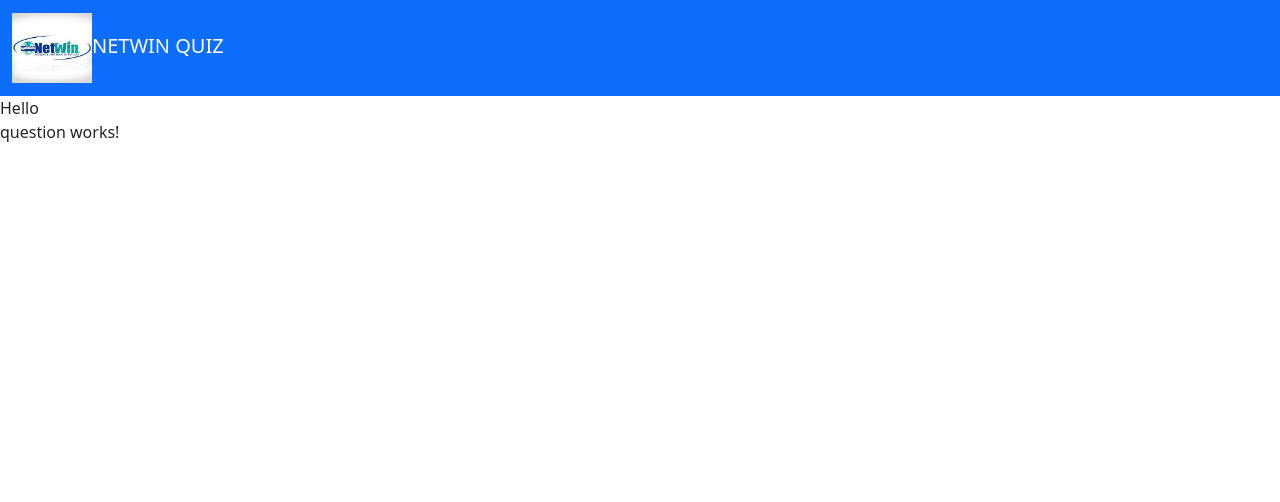
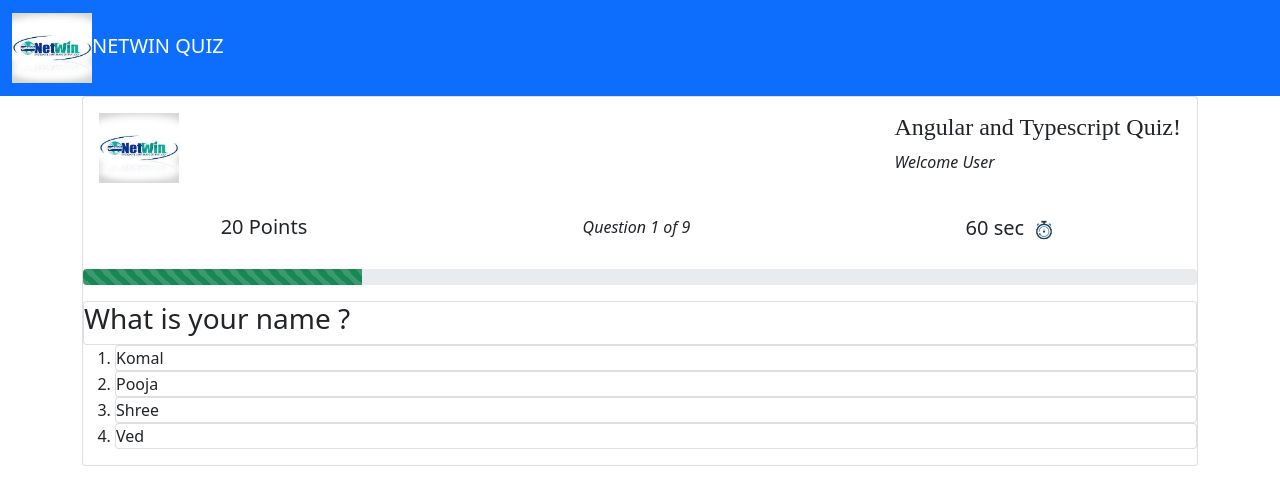
Before and after one commit to komalsonar8/quiz, an Angular app: page /question in a window 1280 px wide. Shown: the top 502 px of the page. Built offline with nearby package versions, Linux system fonts and the light colour scheme.

Commit message:
added progress bar in question component

```diff
--- a/src/app/app.component.html
+++ b/src/app/app.component.html
@@ -1,2 +1,2 @@
 <app-header></app-header>
-<router-outlet>Hello</router-outlet>
+<router-outlet></router-outlet>
--- a/src/app/question/question.component.html
+++ b/src/app/question/question.component.html
@@ -1 +1,63 @@
-<p>question works!</p>
+<!-- <p>question works!</p> -->
+<div class="container">
+    <div class="card">
+        <div class="d-flex justify-content-between p-3">
+            <div class="image">
+                <img src="assets\download.jpg" alt="" width="80" height="70">
+            </div>
+
+            <div class="quiz-header">
+                   <h4 style="font-family: cursive;">Angular and Typescript Quiz!</h4>
+                   <span style="font-style: italic;">Welcome User</span>
+            </div>
+        </div>
+        <div class="d-flex justify-content-around py-3">
+            <div class="score">
+                <h5>20 Points</h5>
+            </div>
+            <div class="question-remain">
+                <span style="font-style:italic;">Question 1 of 9</span>
+            </div>
+            <div class="timer">
+              <h5>  60 sec <img src="assets\download (1).jpg" width="30" height="30" alt=""></h5>
+            </div>
+        </div>
+        <div class="progress mb-3">
+            <div class="progress-bar progress-bar-striped bg-success" role="progressbar" style="width: 25%" aria-valuenow="25" aria-valuemin="0" aria-valuemax="100"></div>
+          </div>
+
+          <div class="question">
+            <div class="card">
+                <h3>What is your name ?</h3>
+            </div>
+          </div>
+
+          <div class="option">
+            <ol>
+                <li>
+                    <div class="card">
+                        Komal
+                    </div>
+                </li>
+
+                <li>
+                    <div class="card">
+                        Pooja
+                    </div>
+                </li>
+
+                <li>
+                    <div class="card">
+                        Shree
+                    </div>
+                </li>
+
+                <li>
+                    <div class="card">
+                        Ved
+                    </div>
+                </li>
+            </ol>
+          </div>
+    </div>
+</div>
--- a/src/app/welcome/welcome.component.html
+++ b/src/app/welcome/welcome.component.html
@@ -1 +1,18 @@
-<p>welcome works!</p>
+<div class="container bg-light py-5">
+<h1 class="display-5 fw-bold">Welcome To Quiz!!!</h1>
+<p class="col-mg-8 fs-4">This Quiz will contain 9 options.  Each question holds 10 points..</p>
+<h4>Rules:</h4>
+<ol>
+    <li>Correct Question give you 10 points</li>
+    <li>Incorrect Question give to -10 points</li>
+    <li>You will have 60 seconds to answer each question</li>
+    <li>Refreshing the page will reset the Quiz</li>
+</ol>
+<h1 style="font-family:cursive; text-align:center;">All The Best!!!</h1>
+<div class="name col-md-4 my-3">
+    <label for="">Enter Your Name:</label>
+    <input type="text" class="form-control"> &nbsp;
+    <button class="btn btn-primary" routerLink="/question">Start the Quiz!!</button>
+
+</div>
+</div>
```
Also changed, not shown: src/assets/download (1).jpg (added).
